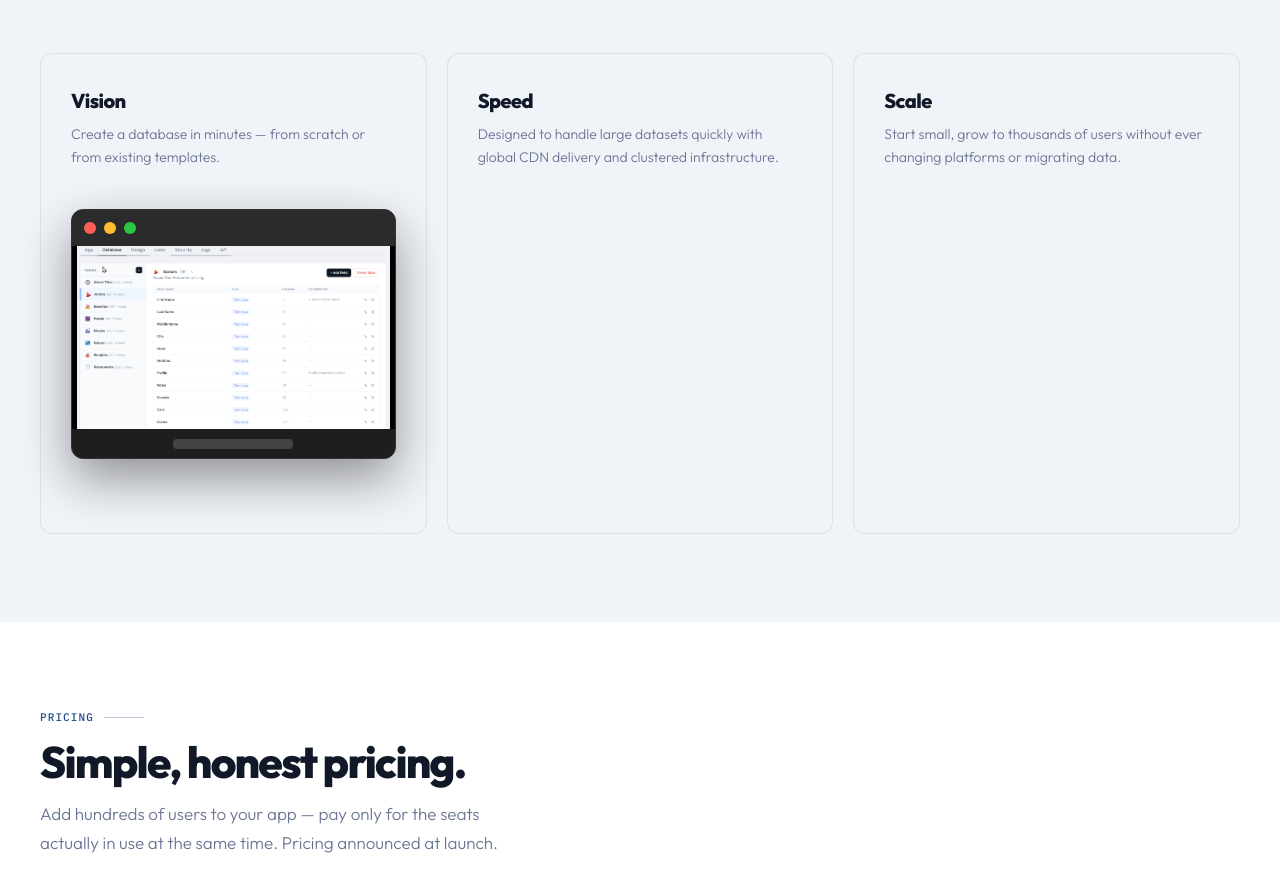
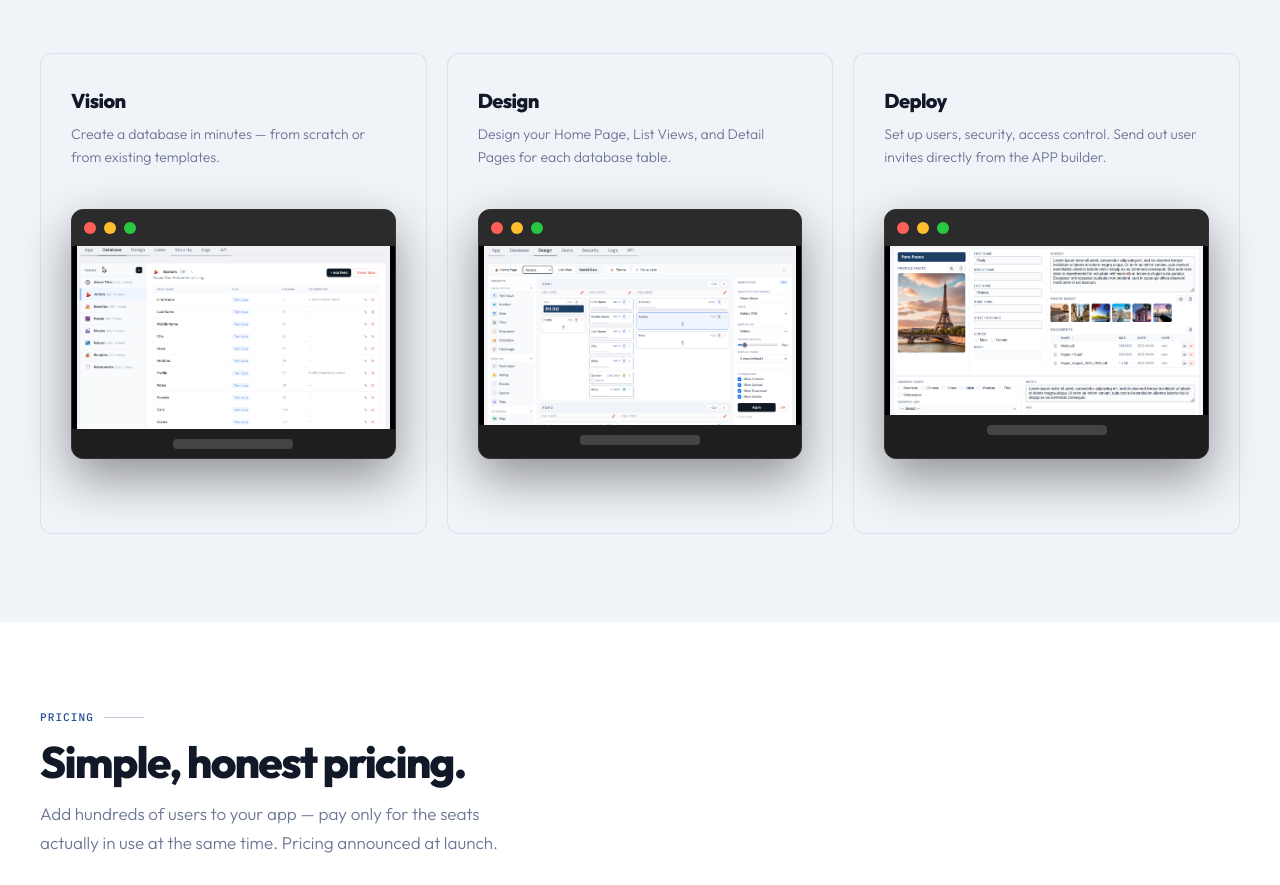
Before and after one commit to DataObjectsAdmin/do-website, a plain HTML site: page index.html in a window 1280 px wide. Shown: the part 6979-7864 px from the top of the page. Drawn offline with Linux system fonts and the light colour scheme.

Commit message:
www fixes

```diff
--- a/_partials/coming-soon.html
+++ b/_partials/coming-soon.html
@@ -24,13 +24,41 @@
       </div>
 
       <div class="aud-card">
-        <div class="aud-title">Speed</div>
-        <div class="aud-desc">Designed to handle large datasets quickly with global CDN delivery and clustered infrastructure.</div>
+        <div class="aud-title">Design</div>
+        <div class="aud-desc">Design your Home Page, List Views, and Detail Pages for each database table.</div>
+
+  <div class="monitor">
+  <div class="monitor-header">
+    <span class="dot red"></span>
+    <span class="dot yellow"></span>
+    <span class="dot green"></span>
+  </div>
+
+  <div class="monitor-screen">
+    <!-- Replace this with your screenshot -->
+    <img src="/images/screen2.png" alt="App Screenshot" loading="lazy">
+  </div>
+</div>
+
       </div>
 
       <div class="aud-card">
-        <div class="aud-title">Scale</div>
-        <div class="aud-desc">Start small, grow to thousands of users without ever changing platforms or migrating data.</div>
+        <div class="aud-title">Deploy</div>
+        <div class="aud-desc">Set up users, security, access control. Send out user invites directly from the APP builder.</div>
+
+
+                <div class="monitor">
+  <div class="monitor-header">
+    <span class="dot red"></span>
+    <span class="dot yellow"></span>
+    <span class="dot green"></span>
+  </div>
+
+  <div class="monitor-screen">
+    <!-- Replace this with your screenshot -->
+    <img src="/images/screen5.png" alt="App Screenshot" loading="lazy">
+  </div>
+</div>
       </div>
 
     </div>
```
